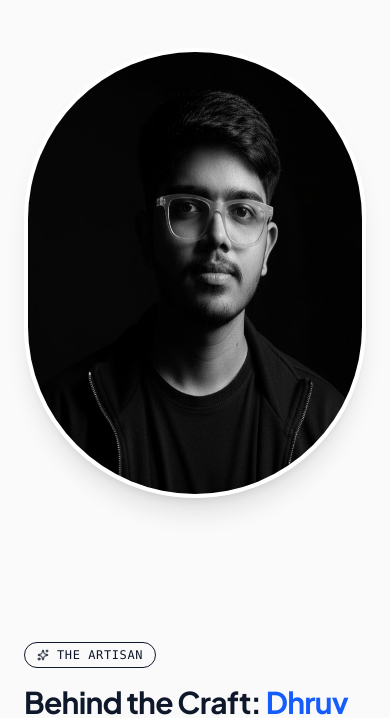
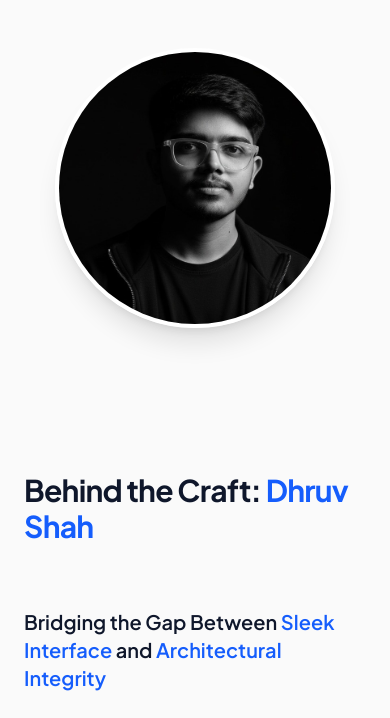
Before and after one commit to Dhruv-coder-128/Shah-Dhruv-Resume, a React (Vite) app: page / in a window 390 px wide. Shown: the part 597-1315 px from the top of the page. Built offline with nearby package versions, Linux system fonts and the light colour scheme; no server answers.

Commit message:
improve dynamic styling

```diff
--- a/src/components/About.tsx
+++ b/src/components/About.tsx
@@ -41,7 +41,7 @@ export const About: React.FC<AboutProps> = ({ onOpenResume, recruiterData }) =>
 
         {/* Section Header */}
         <div className="mb-16">
-          <motion.div
+          {/* <motion.div
             initial={{ opacity: 0, y: 20 }}
             whileInView={{ opacity: 1, y: 0 }}
             viewport={{ once: true }}
@@ -50,7 +50,7 @@ export const About: React.FC<AboutProps> = ({ onOpenResume, recruiterData }) =>
           >
             <Sparkles size={12} />
             The Artisan
-          </motion.div>
+          </motion.div> */}
           <motion.h2
             initial={{ opacity: 0, y: 20 }}
             whileInView={{ opacity: 1, y: 0 }}
--- a/src/components/Hero.tsx
+++ b/src/components/Hero.tsx
@@ -110,7 +110,7 @@ export const Hero: React.FC<HeroProps> = ({ onOpenResume, recruiterData }) => {
           initial={{ opacity: 0, scale: 0.8 }}
           animate={{ opacity: 1, scale: 1 }}
           transition={{ duration: 1, delay: 0.4 }}
-          className="lg:col-span-5 flex justify-center items-center relative"
+          className="lg:col-span-5 flex justify-center items-center relative order-1 lg:order-2"
         >
           {/* Profile Image */}
           <div className="relative">
@@ -118,13 +118,20 @@ export const Hero: React.FC<HeroProps> = ({ onOpenResume, recruiterData }) => {
               src="/dhruv.jpeg"
               alt="Dhruv Shah"
               className="
-                w-[450px]
-                h-[450px]
-                rounded-full
-                border-4
-                border-white
-                shadow-xl
-              "
+    w-[280px]
+    h-[280px]
+    sm:w-[340px]
+    sm:h-[340px]
+    md:w-[400px]
+    md:h-[400px]
+    lg:w-[450px]
+    lg:h-[450px]
+    rounded-full
+    object-cover
+    border-4
+    border-white
+    shadow-xl
+  "
             />
           </div>
         </motion.div>
```
